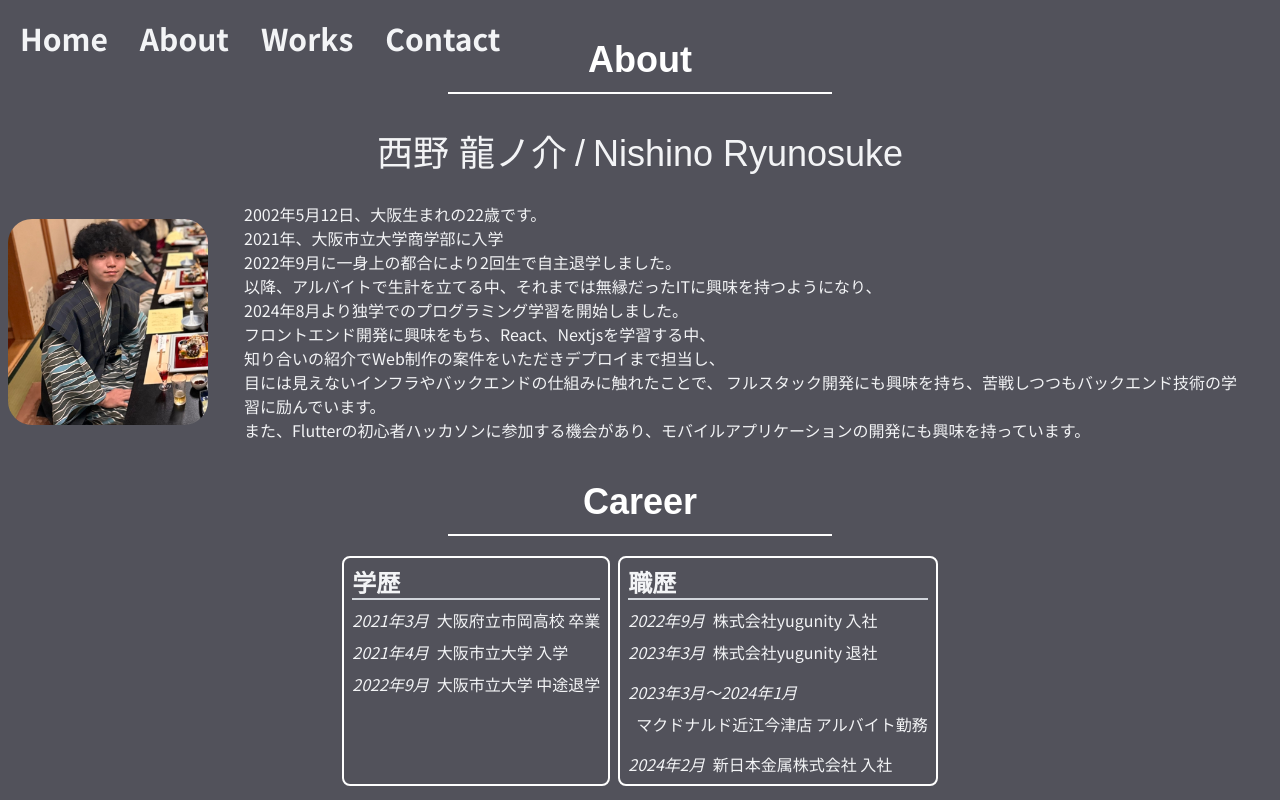
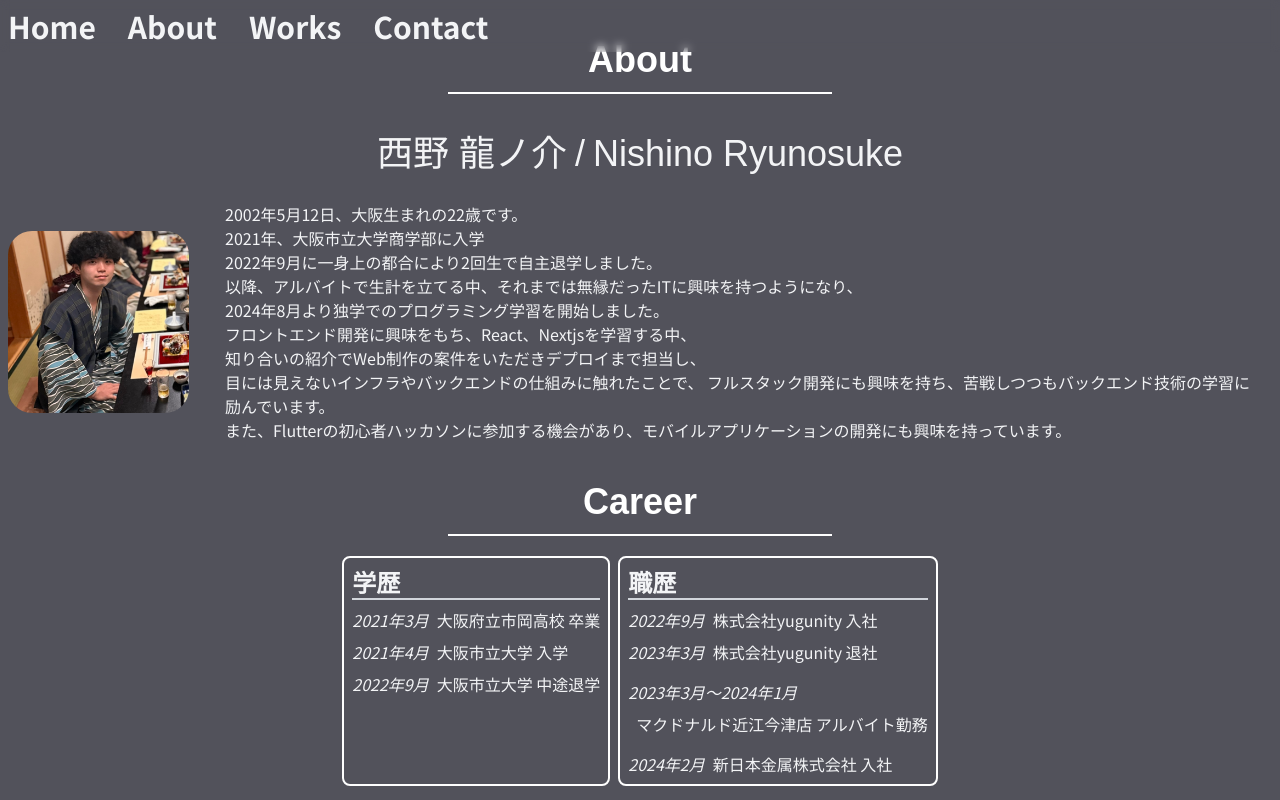
Before and after one commit to ryuno3/portfolio, a Next.js app: page /about in a window 1280 px wide. Shown: the top 800 px of the page. Built offline with nearby package versions, Linux system fonts and the light colour scheme; a web font is replaced by a local one.

Commit message:
💄 矢印はこれで。Imageコンポーネントで出てた警告の修正

```diff
--- a/src/app/about/page.tsx
+++ b/src/app/about/page.tsx
@@ -27,13 +27,16 @@ const About = () => {
       <Name />
       {/* 自己紹介と画像 */}
       <div className="flex flex-col sm:flex-row gap-4 items-center justify-center">
-        <Image
-          src="/my_image.jpeg"
-          alt="Ryunosuke"
-          width={200}
-          height={200}
-          className="rounded-3xl "
-        />
+        <div className="relative w-[200px] aspect-square">
+          <Image
+            src="/my_image.jpeg"
+            alt="Ryunosuke"
+            fill
+            priority
+            sizes="200px"
+            className="rounded-3xl object-cover"
+          />
+        </div>
         <Profile />
       </div>
 
--- a/src/components/layout/Header.tsx
+++ b/src/components/layout/Header.tsx
@@ -1,15 +1,25 @@
+"use client";
+
 import Link from "next/link";
 import React from "react";
+import { useScrollDirection } from "@/hooks/useScrollDirection";
 
 const Header = () => {
+  const scrollDirection = useScrollDirection();
+
   const menu = [
     { name: "Home", href: "/" },
     { name: "About", href: "/about" },
     { name: "Works", href: "/works" },
     { name: "Contact", href: "/contact" },
   ];
+
   return (
-    <div className="fixed top-0 left-0 right-0 z-50 flex justify-between items-center p-5 bg-transparent">
+    <header
+      className={`fixed top-0 left-0 right-0 z-50 transition-transform duration-300
+      ${scrollDirection === "down" ? "-translate-y-full" : "translate-y-0"}`}
+    >
+      <div className="flex justify-between items-center p-2 backdrop-blur-sm">
         <nav>
           <ul className="flex gap-4 lg:gap-8">
             {menu.map((item) => (
@@ -20,6 +30,7 @@ const Header = () => {
           </ul>
         </nav>
       </div>
+    </header>
   );
 };
 
--- a/src/components/sections/about/Profile.tsx
+++ b/src/components/sections/about/Profile.tsx
@@ -1,12 +1,13 @@
 import React from "react";
+import { MdKeyboardDoubleArrowDown } from "react-icons/md";
 
 const Profile = () => {
   return (
     <div className="relative mx-3 overflow-auto h-[30vh] md:h-auto border-2 rounded-md md:border-none p-2 z-0 border-gray-200">
       <div className="relative min-h-full">
         <div className="md:hidden sticky top-0 left-0 w-full flex justify-end">
-          <strong className="text-lg absolute z-10 bg-slate-50/5 text-black rounded-sm p-[0.01rem] italic">
-            ↓↓
+          <strong className="text-3xl absolute z-10 bg-slate-50/5 text-gray-800 rounded-sm p-[0.01rem] italic">
+            {<MdKeyboardDoubleArrowDown />}
           </strong>
         </div>
         <p>2002年5月12日、大阪生まれの22歳です。</p>
--- /dev/null
+++ b/src/hooks/useScrollDirection.ts
@@ -0,0 +1,34 @@
+"use client";
+
+import { useState, useEffect } from "react";
+
+export const useScrollDirection = () => {
+  const [scrollDirection, setScrollDirection] = useState<"up" | "down">("up");
+  const [lastScroll, setLastScroll] = useState(0);
+
+  useEffect(() => {
+    if (typeof window === "undefined") return;
+
+    const handleScroll = () => {
+      const currentScroll = window.scrollY;
+
+      if (currentScroll <= 0) {
+        setScrollDirection("up");
+        return;
+      }
+
+      if (currentScroll > lastScroll && scrollDirection !== "down") {
+        setScrollDirection("down");
+      } else if (currentScroll < lastScroll && scrollDirection !== "up") {
+        setScrollDirection("up");
+      }
+
+      setLastScroll(currentScroll);
+    };
+
+    window.addEventListener("scroll", handleScroll);
+    return () => window.removeEventListener("scroll", handleScroll);
+  }, [lastScroll, scrollDirection]);
+
+  return scrollDirection;
+};
```
Lines whose indentation alone changed are shown as unchanged.
